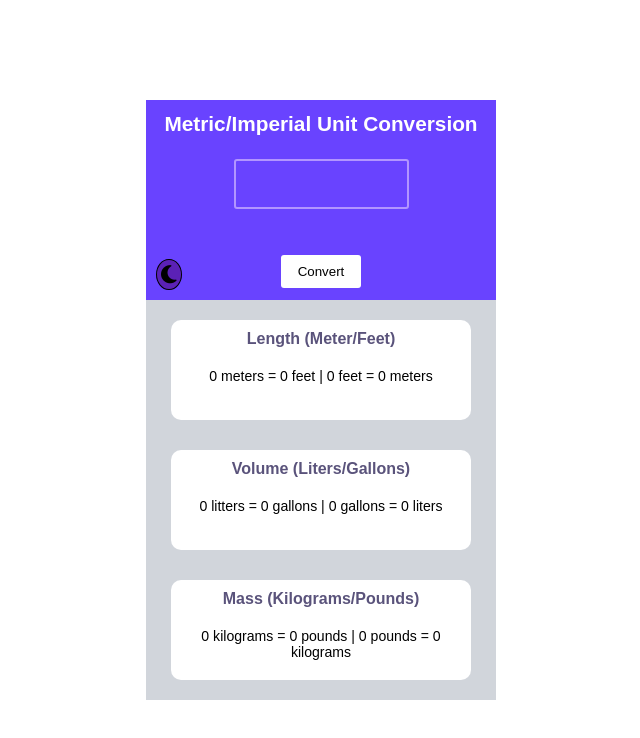
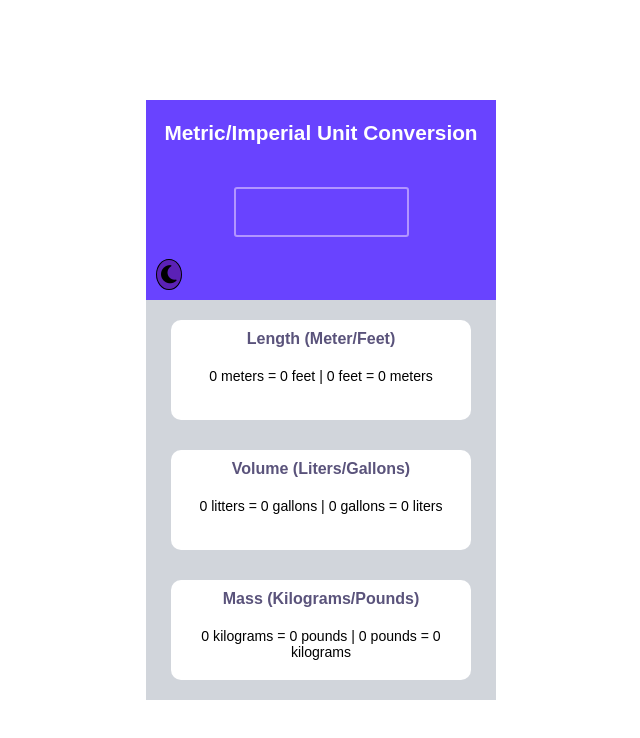
Before and after one commit to sammy-nte/unit-converter, a plain HTML site: page index.html in a window 1280 px wide. Shown: the whole page, without its empty margins (319-959 px from the left). Drawn offline with Linux system fonts and the light colour scheme.

Commit message:
removed convert button

```diff
--- a/index.html
+++ b/index.html
@@ -13,7 +13,6 @@
             <h1 class="operation-area__title">Metric/Imperial Unit Conversion</h1>
             <input type="number" class="operation-area__input" oninput="this.value = this.value.replace(/[^0-9.]/g, '').replace(/(\..*?)\..*/g, '$1').replace(/^0[^.]/, '0');">
             <p id="warning"></p>
-            <button class="operation-area__btn">Convert</button>
             <i class="fa-solid fa-moon" id="dark-mode"></i>
             <i class="fa-solid fa-sun" id="light-mode"></i>
         </div>
```
